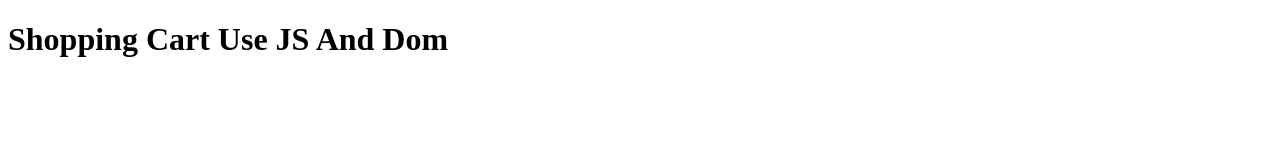
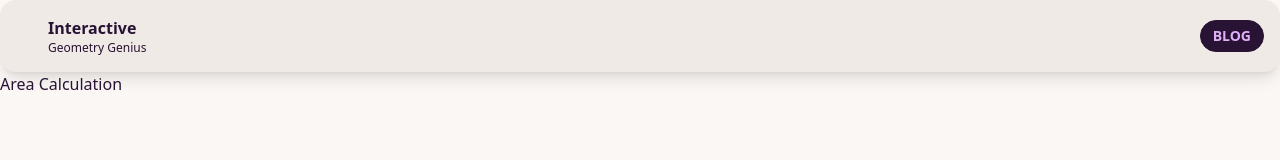
Before and after one commit to EngrArfin/shoppong-cart-dom-js, a plain HTML site: page index.html in a window 1280 px wide. Drawn offline with nearby package versions, Linux system fonts and the light colour scheme.

Commit message:
second commit cart

```diff
--- /dev/null
+++ b/index.css
@@ -0,0 +1,8 @@
+
+.btn{
+    position: right;
+
+}
+.h5{
+    align-items: right;
+}
--- a/index.html
+++ b/index.html
@@ -1,15 +1,37 @@
 <!DOCTYPE html>
-<html lang="en">
+<html lang="en" data-theme="cupcake">
 <head>
+    <link rel="stylesheet" href="index.css">
     <meta charset="UTF-8">
     <meta http-equiv="X-UA-Compatible" content="IE=edge">
     <meta name="viewport" content="width=device-width, initial-scale=1.0">
     <title>Shopping  Cart Use JS And Dom</title>
 </head>
 <body>
-    <h1>Shopping  Cart Use JS And Dom</h1>
+    <header>
+        <div>
+            <div class="alert shadow-lg">
+                <div>
+                  <svg xmlns="http://www.w3.org/2000/svg" fill="none" viewBox="0 0 24 24" class="stroke-info flex-shrink-0 w-6 h-6"><path stroke-linecap="round" stroke-linejoin="round" stroke-width="2" d="M13 16h-1v-4h-1m1-4h.01M21 12a9 9 0 11-18 0 9 9 0 0118 0z"></path></svg>
+                  <div>
+                    <h1 class="font-bold">Interactive</h1>
+                    <div class="text-xs">Geometry Genius</div>
+                  </div>
+                </div>
+                <div class="flex-none">
+                  <button class="btn btn-sm">BLog</button>
+                </div>
+              </div>
+        </div>
+        <h5 class="cl">Area Calculation</h5>
+    </header>
+    <main>
 
+    </main>
 
-
+    <link href="https://cdn.jsdelivr.net/npm/daisyui@2.50.1/dist/full.css" rel="stylesheet" type="text/css" />
+    <script src="https://cdn.tailwindcss.com"></script>
+    <link rel="stylesheet" href="index.js">
+    <link rel="stylesheet" href="index.css">
 </body>
 </html>
--- /dev/null
+++ b/index.js
@@ -0,0 +1,15 @@
+//navbar button work
+<div className="alert shadow-lg">
+  <div>
+    <svg xmlns="http://www.w3.org/2000/svg" fill="none" viewBox="0 0 24 24" className="stroke-info flex-shrink-0 w-6 h-6"><path strokeLinecap="round" strokeLinejoin="round" strokeWidth="2" d="M13 16h-1v-4h-1m1-4h.01M21 12a9 9 0 11-18 0 9 9 0 0118 0z"></path></svg>
+    <div>
+      <h1 className="font-bold">Interactive</h1>
+      <div className="text-xs">Geometry Genius</div>
+    </div>
+  </div>
+  <div className="flex-none">
+    <button className="btn btn-sm">BLog</button>
+  </div>
+</div>
+
+//
```
